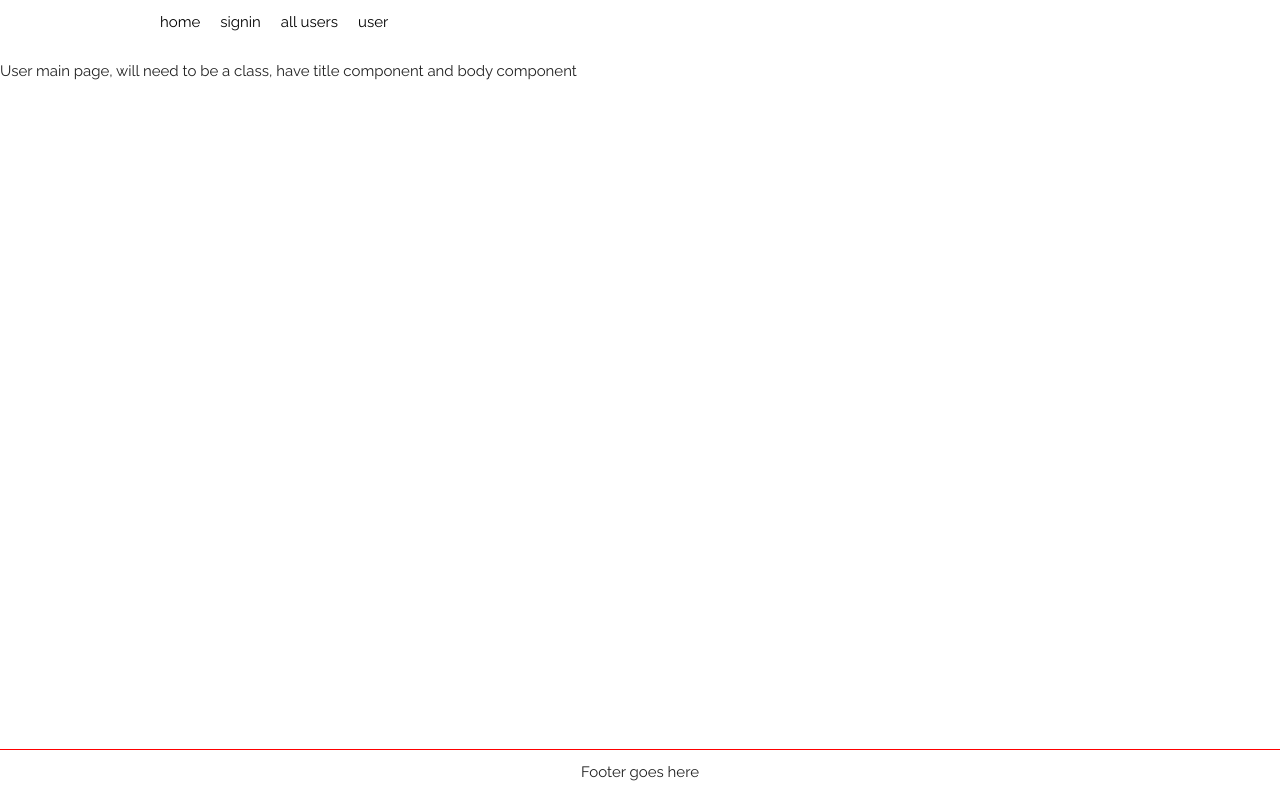
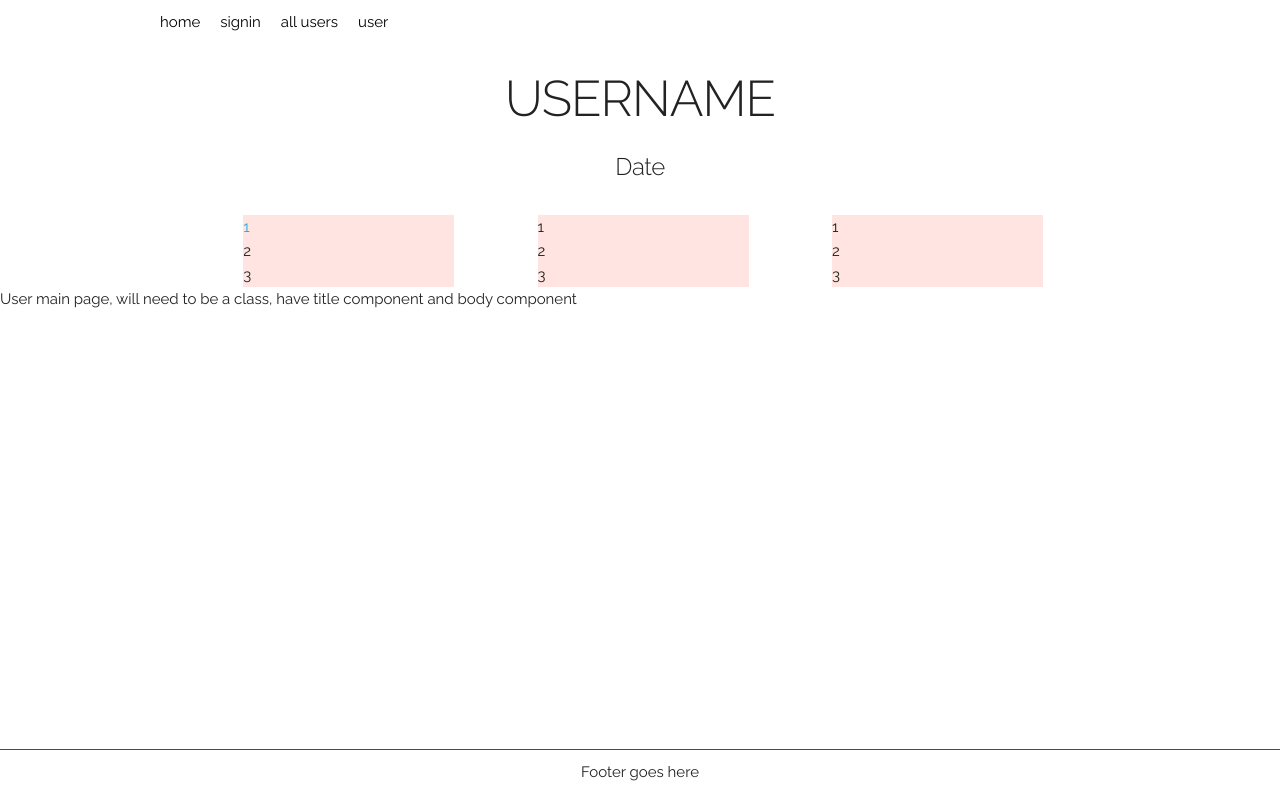
Before and after one commit to krogseng/app, a React (Create React App) app: page /user in a window 1280 px wide. Built offline with nearby package versions, Linux system fonts and the light colour scheme.

Commit message:
added color boxes to the user page

```diff
--- /dev/null
+++ b/src/components/UserHeader.js
@@ -0,0 +1,12 @@
+import React from 'react';
+
+export default function UserHeader(props) {
+    return (
+        <section className='container title'>
+            <div>
+                <h1>USERNAME</h1>
+                <h5>Date</h5>
+            </div>
+        </section>
+    );
+}
--- a/src/components/UserMain.js
+++ b/src/components/UserMain.js
@@ -1,8 +1,12 @@
 import React from 'react';
+import UserHeader from './UserHeader';
+import UserMoodsDay from './UserMoodsDay';
 
 export default function UserMain(props) {
     return (
         <div>
+            < UserHeader />
+            < UserMoodsDay />
             User main page, will need to be a class, have title component and body component
         </div>
     );
--- /dev/null
+++ b/src/components/UserMoodsDay.js
@@ -0,0 +1,28 @@
+import React from 'react';
+import { Route, Link } from 'react-router-dom';
+
+export default function UserMoodsDay(props) {
+    return (
+        <div className='container'>
+            <div className='sixteen columns'>
+                <div >
+                    <Link to='/moods'>
+                        <div className="three offset-by-one columns square">1</div>
+                    </Link>
+                    <div className="three offset-by-one columns square"> 1</div>
+                    <div className="three offset-by-one columns square"> 1</div>
+                </div>
+                <div>
+                    <div className="three offset-by-one columns square"> 2</div>
+                    <div className="three offset-by-one columns square"> 2</div>
+                    <div className="three offset-by-one columns square"> 2</div>
+                </div>
+                <div>
+                    <div className="three offset-by-one columns square"> 3</div>
+                    <div className="three offset-by-one columns square"> 3</div>
+                    <div className="three offset-by-one columns square"> 3</div>
+                </div>
+            </div>
+        </div>
+    );
+}
```
